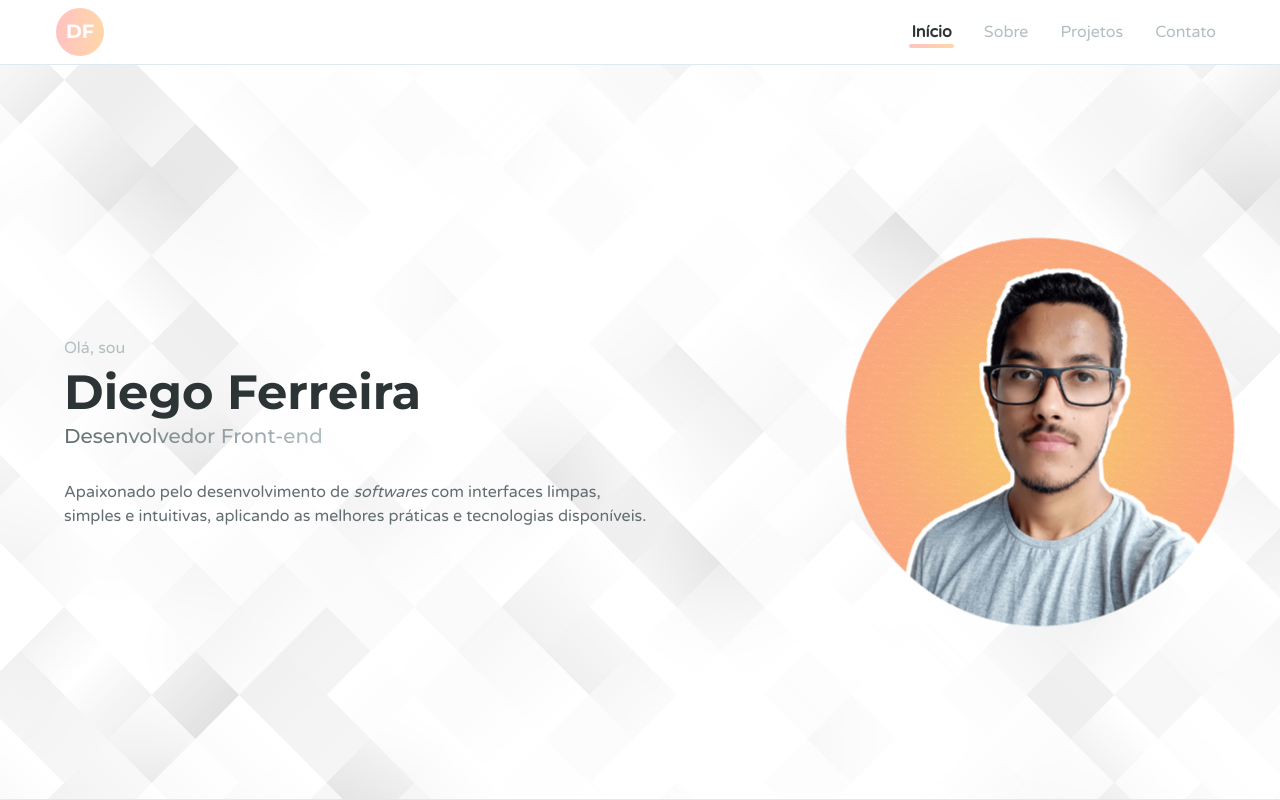
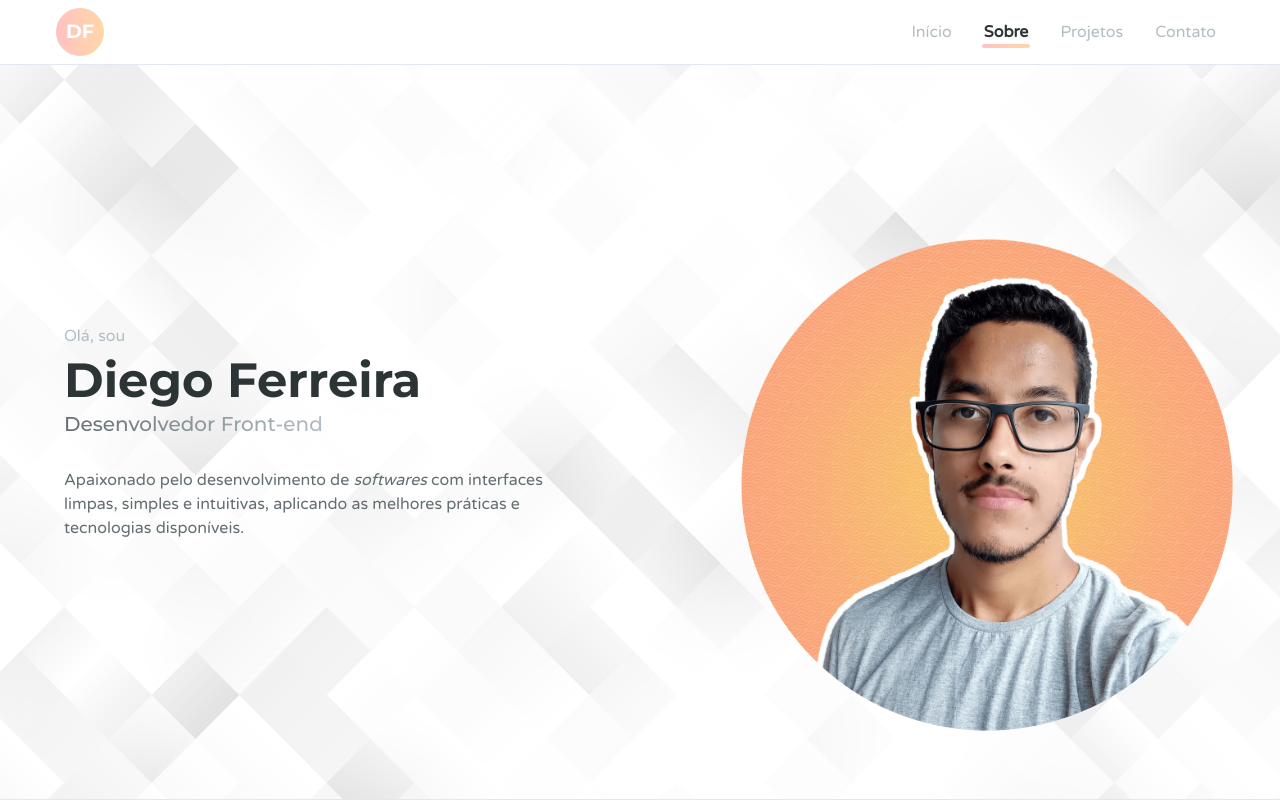
Before and after one commit to diegods-ferreira/diegods-ferreira.github.io, a React (Vite) app: page / in a window 1280 px wide. Shown: the top 800 px of the page. Built offline with nearby package versions, Linux system fonts and the light colour scheme.

Commit message:
Improved some layout animations/transitions

```diff
--- a/src/components/about/about-item.component.tsx
+++ b/src/components/about/about-item.component.tsx
@@ -1,15 +1,17 @@
 import React from 'react';
 import { FiCommand } from 'react-icons/fi';
-import { HStack, Icon, Text } from '@chakra-ui/react';
+import { HStack, Icon, SlideFade, Text } from '@chakra-ui/react';
 
 interface AboutItemProps {
+  inView?: boolean;
+  delay?: number;
   children: React.ReactNode;
 }
 
-export const AboutItem: React.FC<AboutItemProps> = ({ children }) => {
+export const AboutItem: React.FC<AboutItemProps> = ({ inView = false, delay = 0, children }) => {
   return (
+    <SlideFade in={inView} offsetX="80px" transition={{ enter: { duration: 0.5, delay } }} whileHover={{ scale: 1.1 }}>
       <HStack
-      w="100%"
         p="16px"
         borderRadius="16px"
         cursor="pointer"
@@ -18,7 +20,8 @@ export const AboutItem: React.FC<AboutItemProps> = ({ children }) => {
         transition="0.2s"
         _hover={{
           bg: 'rgba(255, 255, 255, 0.25)',
-        boxShadow: '20px 20px 60px #bebebe, -20px -20px 60px #ffffff'
+          boxShadow:
+            '-5px -5px 10px #FFFFFF, 5px 5px 10px rgba(174, 174, 192, 0.3), inset -2px -2px 4px rgba(0, 0, 0, 0.1), inset 2px 2px 4px #FFFFFF'
         }}
       >
         <Icon as={FiCommand} boxSize="20px" color="textTertiary.500" />
@@ -32,5 +35,6 @@ export const AboutItem: React.FC<AboutItemProps> = ({ children }) => {
           {children}
         </Text>
       </HStack>
+    </SlideFade>
   );
 };
--- a/src/components/about/about-title.component.tsx
+++ b/src/components/about/about-title.component.tsx
@@ -7,7 +7,7 @@ interface AboutTitleProps {
 
 export const AboutTitle: React.FC<AboutTitleProps> = ({ children }) => {
   return (
-    <Heading maxW="360px" w="100%" position="relative" role="group" size={{ base: 'lg', md: 'xl' }}>
+    <Heading position="relative" role="group" size={{ base: 'lg', md: 'xl' }}>
       <Text color="textSecondary.500" transition="0.2s" _groupHover={{ color: 'textSecondary.700' }}>
         {children}
       </Text>
--- a/src/pages/about.page.tsx
+++ b/src/pages/about.page.tsx
@@ -1,12 +1,17 @@
 import React from 'react';
-import { Center, Stack, StackDivider, VStack } from '@chakra-ui/react';
+import { Center, SlideFade, Stack, StackDivider, VStack } from '@chakra-ui/react';
 
 import { AboutItem } from '../components/about/about-item.component';
 import { AboutTitle } from '../components/about/about-title.component';
 
-export const AboutPage: React.FC = () => {
+interface AboutPageProps {
+  elementRef: any;
+  inView?: boolean;
+}
+
+export const AboutPage: React.FC<AboutPageProps> = ({ elementRef, inView = false }) => {
   return (
-    <Center w="100%" bg="whitesmoke">
+    <Center ref={elementRef} w="100%" bg="whitesmoke">
       <VStack
         w="100%"
         maxW="1200px"
@@ -16,26 +21,35 @@ export const AboutPage: React.FC = () => {
         divider={<StackDivider />}
       >
         <Stack w="100%" direction={{ base: 'column', md: 'row' }} spacing="40px" alignItems="flex-start">
-          <AboutTitle>Sobre mim</AboutTitle>
+          <SlideFade
+            in={inView}
+            offsetX="-80px"
+            transition={{ enter: { duration: 0.5 } }}
+            style={{ maxWidth: '360px', width: '100%' }}
+          >
+            <AboutTitle>Sobre mim</AboutTitle>
+          </SlideFade>
 
           <VStack flex="1" alignItems="flex-start" spacing={{ base: '8px', md: '16px' }}>
-            <AboutItem>
+            <AboutItem inView={inView} delay={0.2}>
               Sou um desenvolvedor <i>front-end</i>, que mora em São Paulo - Brasil.
             </AboutItem>
 
-            <AboutItem>
+            <AboutItem inView={inView} delay={0.3}>
               Gosto de projetar e construir sites e aplicativos <i>web</i> bonitos e funcionais, tendo um cuidado
               especial para produzir um código limpo e compreensível.
             </AboutItem>
 
-            <AboutItem>
+            <AboutItem inView={inView} delay={0.4}>
               Adoro trabalho em equipe e boa comunicação, sempre aberto a <i>feedback</i> e disposto a aprender coisas
               novas.
             </AboutItem>
 
-            <AboutItem>Prezo por boa organização interna e clareza quanto tudo que envolve o time.</AboutItem>
+            <AboutItem inView={inView} delay={0.5}>
+              Prezo por boa organização interna e clareza quanto tudo que envolve o time.
+            </AboutItem>
 
-            <AboutItem>
+            <AboutItem inView={inView} delay={0.6}>
               No meu tempo livre, gosto de jogar <i>videogames</i>, ler um bom livro ou conversar com amigos.
             </AboutItem>
           </VStack>
--- a/src/pages/hero.page.tsx
+++ b/src/pages/hero.page.tsx
@@ -1,11 +1,13 @@
 import React from 'react';
-import { Heading, Text, VStack, Center, Image, Stack, keyframes } from '@chakra-ui/react';
+import { Heading, Text, VStack, Center, Image, Stack, keyframes, SlideFade, Box, ScaleFade } from '@chakra-ui/react';
 
 import profilePicture from '../assets/images/profile-picture.png';
 import backgroundImg from '../assets/images/abstract_background_with_a_low_poly_design.jpg';
 
 interface HeroProps {
+  elementRef: any;
   topOffset: number;
+  inView?: boolean;
 }
 
 const animationKeyframes = keyframes`
@@ -22,9 +24,10 @@ const animationKeyframes = keyframes`
   }
 `;
 
-export const HeroPage: React.FC<HeroProps> = ({ topOffset }) => {
+export const HeroPage: React.FC<HeroProps> = ({ elementRef, topOffset, inView = false }) => {
   return (
     <Center
+      ref={elementRef}
       w="100%"
       h={`calc(100vh - ${topOffset}px)`}
       bgImage={`url(${backgroundImg})`}
@@ -44,8 +47,15 @@ export const HeroPage: React.FC<HeroProps> = ({ topOffset }) => {
       >
         <VStack w="100%" alignItems="flex-start" spacing="32px" p="24px">
           <VStack w="100%" alignItems="flex-start">
+            <SlideFade in={inView} offsetX="-80px" transition={{ enter: { duration: 0.5 } }}>
               <Text color="textTertiary.500">Olá, sou</Text>
+            </SlideFade>
+
+            <SlideFade in={inView} offsetX="-80px" transition={{ enter: { duration: 0.5, delay: 0.5 } }}>
               <Heading size="2xl">Diego Ferreira</Heading>
+            </SlideFade>
+
+            <SlideFade in={inView} offsetX="-80px" transition={{ enter: { duration: 0.5, delay: 1 } }}>
               <Heading
                 size="md"
                 fontWeight="medium"
@@ -54,23 +64,29 @@ export const HeroPage: React.FC<HeroProps> = ({ topOffset }) => {
               >
                 Desenvolvedor Front-end
               </Heading>
+            </SlideFade>
           </VStack>
 
+          <SlideFade in={inView} offsetX="-80px" transition={{ enter: { duration: 0.5, delay: 1.5 } }}>
             <Text>
               Apaixonado pelo desenvolvimento de <i>softwares</i> com interfaces limpas, simples e intuitivas, aplicando
               as melhores práticas e tecnologias disponíveis.
             </Text>
+          </SlideFade>
         </VStack>
 
+        <Box h={{ base: '30vh', md: '50vh' }}>
+          <ScaleFade in={inView} initialScale={0.8} transition={{ enter: { duration: 1.5 } }}>
             <Image
               src={profilePicture}
-          h={{ base: '30vh', md: '50vh' }}
               alt="Diego Ferreira's profile picture"
               objectFit="contain"
               borderRadius="full"
               boxShadow="0 0 0 0 #ffc2c2"
               animation={`${animationKeyframes} 2s infinite`}
             />
+          </ScaleFade>
+        </Box>
       </Stack>
     </Center>
   );
--- a/src/pages/root.page.tsx
+++ b/src/pages/root.page.tsx
@@ -11,23 +11,30 @@ import { AboutPage } from './about.page';
 export const RootPage: React.FC = () => {
   const navBarRef = useRef<any>(null);
 
-  const { ref: homeRef, inView: isHomeInView } = useInView();
+  const { ref: heroRef, inView: isHeroInView } = useInView({ rootMargin: '-200px' });
+  const { ref: aboutRef, inView: isAboutInView } = useInView({ rootMargin: '-200px' });
 
   const [activeMenu, setActiveMenu] = useState<NavItemHref>('home');
 
   useEffect(() => {
-    if (isHomeInView) {
+    if (isHeroInView) {
       setActiveMenu('home');
+      console.log('isHeroInView');
     }
-  }, [isHomeInView]);
+
+    if (isAboutInView) {
+      setActiveMenu('about');
+      console.log('isAboutInView');
+    }
+  }, [isHeroInView, isAboutInView]);
 
   return (
-    <VStack ref={homeRef} spacing="0">
+    <VStack spacing="0">
       <NavBar elmentRef={navBarRef} activeMenu={activeMenu} />
 
-      <HeroPage topOffset={navBarRef.current?.offsetHeight || 65} />
+      <HeroPage elementRef={heroRef} inView={isHeroInView} topOffset={navBarRef.current?.offsetHeight || 65} />
 
-      <AboutPage />
+      <AboutPage elementRef={aboutRef} inView={isAboutInView} />
     </VStack>
   );
 };
```
Lines whose indentation alone changed are shown as unchanged.
